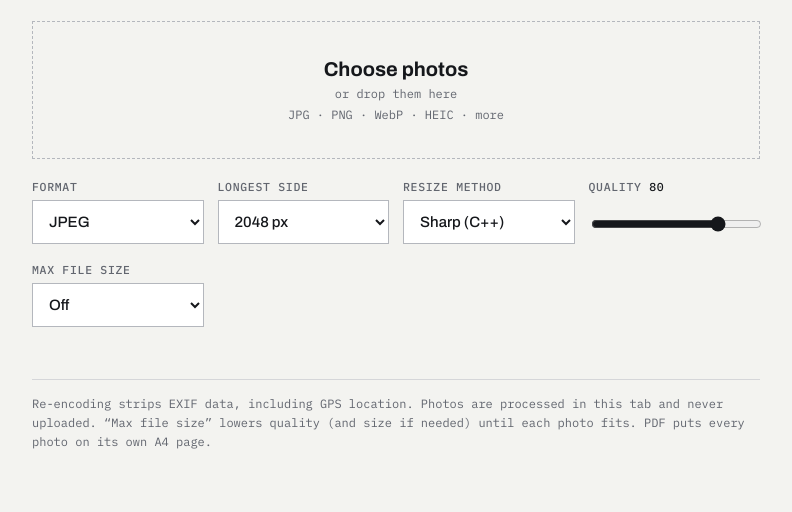
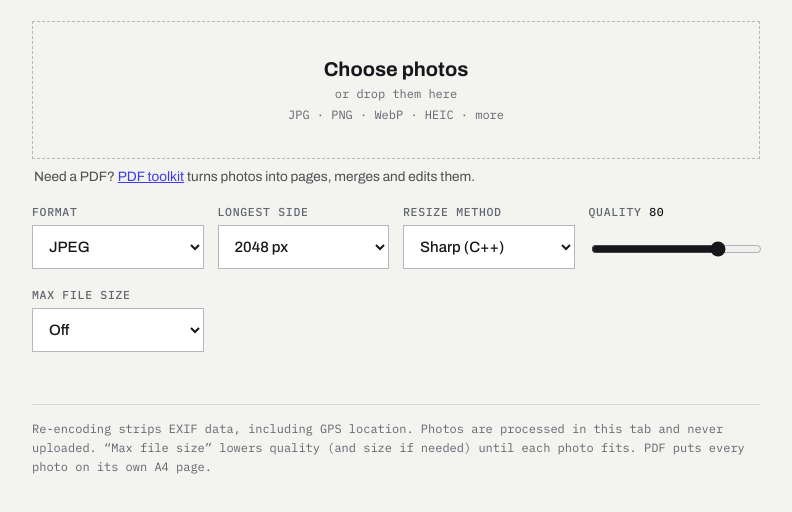
Before and after one commit to davydmedvedchuk/photo-shrinker, a plain HTML site: page index.html in a window 1280 px wide. Shown: the part 122-634 px from the top of the page, without its empty margins (244-1036 px from the left). Drawn offline with Linux system fonts and the light colour scheme.

Commit message:
Cross-link PDF toolkit and Photo shrinker

```diff
--- a/index.html
+++ b/index.html
@@ -90,6 +90,7 @@ h1 { margin: 0; font: 800 clamp(26px, 6vw, 40px)/1 var(--display); font-stretch:
     <span>JPG · PNG · WebP · HEIC · more</span>
     <input id="file" type="file" accept="image/*,.heic,.heif" multiple>
   </label>
+  <p class="xlink" style="margin:10px 2px 0;font-size:.85rem;opacity:.75">Need a PDF? <a href="../pdf-toolkit/">PDF toolkit</a> turns photos into pages, merges and edits them.</p>
 
   <section class="opts" aria-label="Settings">
     <label class="opt">Format
```
